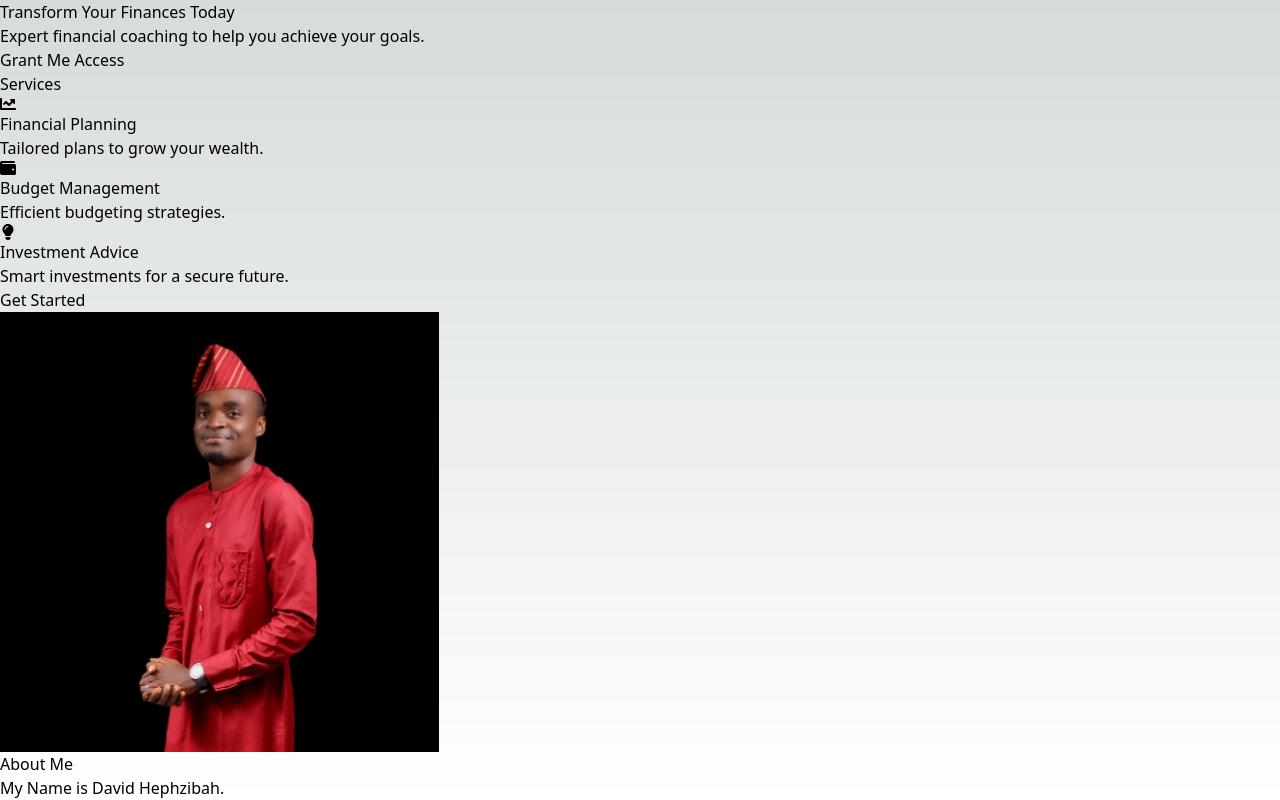
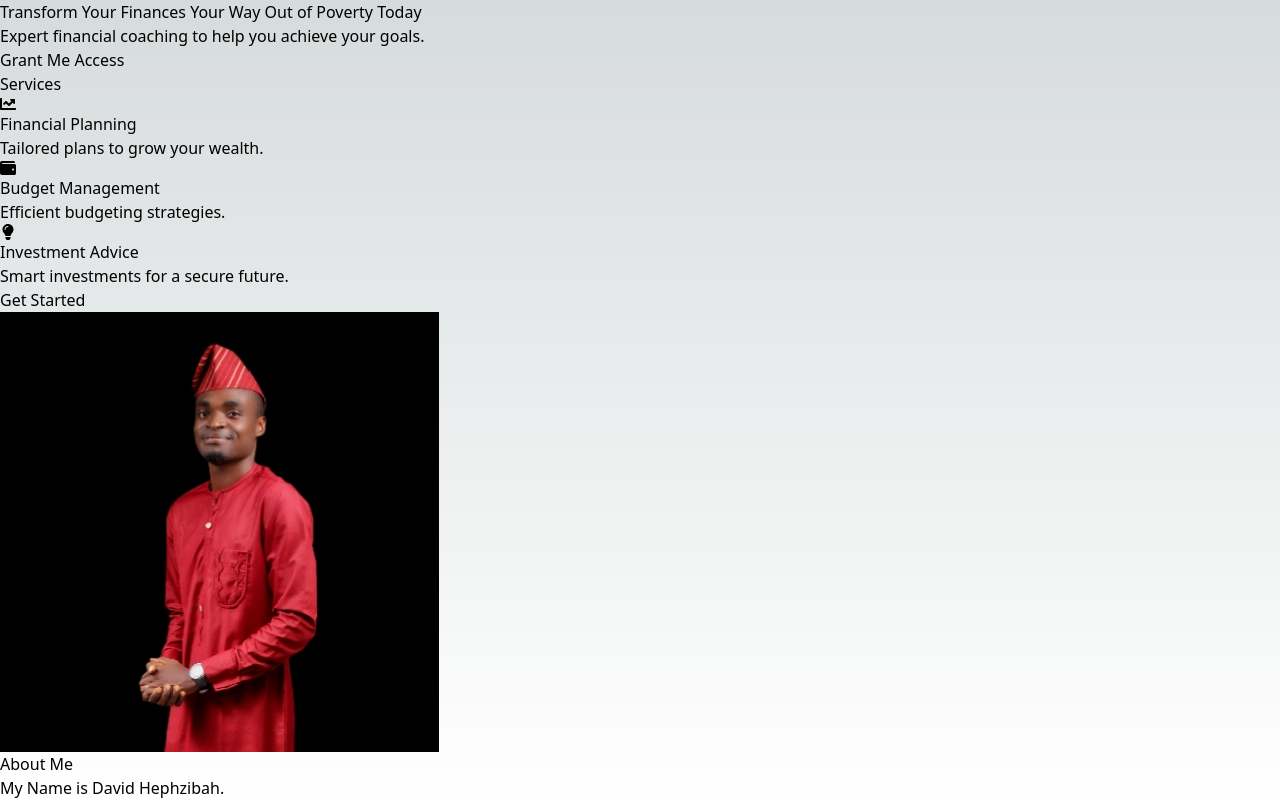
Before and after one commit to Akintomiwa200/Davidhephzibah, a React (Vite) app: page / in a window 1280 px wide. Shown: the top 800 px of the page. Built offline with nearby package versions, Linux system fonts and the light colour scheme.

Commit message:
Update Hero.jsx

```diff
--- a/src/components/Hero.jsx
+++ b/src/components/Hero.jsx
@@ -2,7 +2,7 @@
 function Hero() {
     return (
         <div className="h-[70vh] flex flex-col items-center justify-center bg-blue-500 text-white text-center" data-aos="fade-down">
-            <h1 className="text-4xl md:text-6xl font-bold">Transform Your Finances Today</h1>
+            <h1 className="text-4xl md:text-6xl font-bold">Transform Your Finances Your Way Out of Poverty Today</h1>
             <p className="text-xl mt-4">Expert financial coaching to help you achieve your goals.</p>
             <a href="https://paystack.com/pay/h4nss8kzr2" className="mt-6 px-6 py-3 bg-white text-blue-500 rounded-full shadow-lg">
                 Grant Me Access
```
